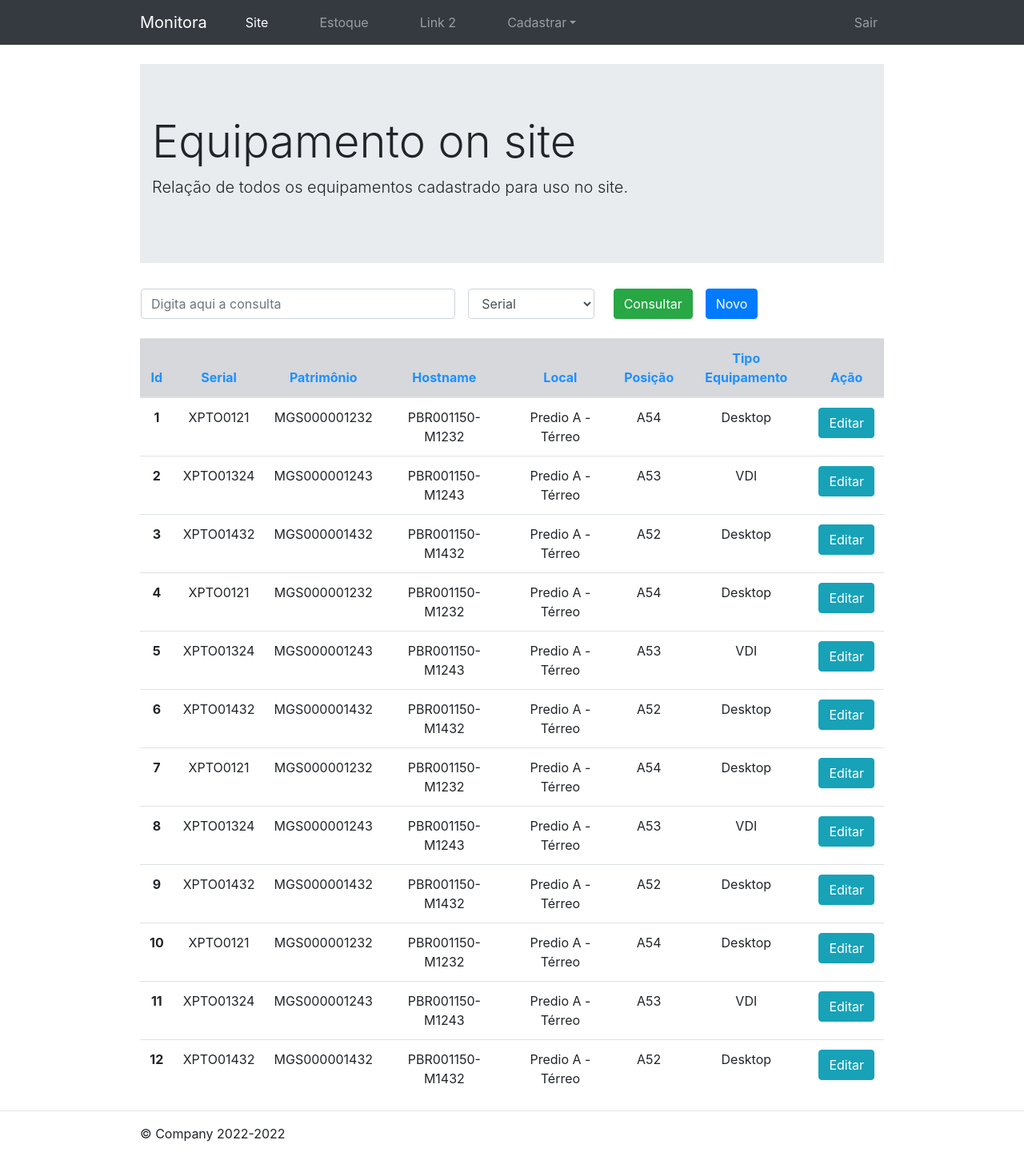
After one commit to jesiqueira/monitora, a Flask app: page /listagem in a window 1280 px wide. The commit adds this page. Shown: the whole page at 80% size. Run offline with Flask 2, Linux system fonts and the light colour scheme; a user stored in the database is signed in; tables that the repository leaves empty hold one stand-in row (values such as "Sample post"); some libraries are stand-ins or nearby versions.

```diff
--- a/app/__init__.py
+++ b/app/__init__.py
@@ -27,9 +27,11 @@ def create_app(config_class=Config):
     # Rotas
     from app.controllers.main.routes import main
     from app.controllers.users.routes import user
+    from app.controllers.equipamento.routes import equipamento
 
     # Registrar Blueprint
     app.register_blueprint(main)
     app.register_blueprint(user)
+    app.register_blueprint(equipamento)
 
     return manager
--- /dev/null
+++ b/app/controllers/equipamento/routes.py
@@ -0,0 +1,142 @@
+from flask import render_template, Blueprint, flash, redirect, url_for
+from flask_login import login_required
+from app.controllers.equipamento.form_disposivo import Equipamento
+
+equipamento = Blueprint('equipamento', __name__)
+
+
+equipamentos = [
+    {
+        'id': 1,
+        'serial': 'XPTO0121',
+        'patrimonio': 'MGS000001232',
+        'hostname': 'PBR001150-M1232',
+        'local': 'Predio A - Térreo',
+        'posicao': 'A54',
+        'tipo': 'Desktop'
+    },
+    {
+        'id': 2,
+        'serial': 'XPTO01324',
+        'patrimonio': 'MGS000001243',
+        'hostname': 'PBR001150-M1243',
+        'local': 'Predio A - Térreo',
+        'posicao': 'A53',
+        'tipo': 'VDI'
+    },
+    {
+        'id': 3,
+        'serial': 'XPTO01432',
+        'patrimonio': 'MGS000001432',
+        'hostname': 'PBR001150-M1432',
+        'local': 'Predio A - Térreo',
+        'posicao': 'A52',
+        'tipo': 'Desktop'
+    },
+    {
+        'id': 4,
+        'serial': 'XPTO0121',
+        'patrimonio': 'MGS000001232',
+        'hostname': 'PBR001150-M1232',
+        'local': 'Predio A - Térreo',
+        'posicao': 'A54',
+        'tipo': 'Desktop'
+    },
+    {
+        'id': 5,
+        'serial': 'XPTO01324',
+        'patrimonio': 'MGS000001243',
+        'hostname': 'PBR001150-M1243',
+        'local': 'Predio A - Térreo',
+        'posicao': 'A53',
+        'tipo': 'VDI'
+    },
+    {
+        'id': 6,
+        'serial': 'XPTO01432',
+        'patrimonio': 'MGS000001432',
+        'hostname': 'PBR001150-M1432',
+        'local': 'Predio A - Térreo',
+        'posicao': 'A52',
+        'tipo': 'Desktop'
+    },
+    {
+        'id': 7,
+        'serial': 'XPTO0121',
+        'patrimonio': 'MGS000001232',
+        'hostname': 'PBR001150-M1232',
+        'local': 'Predio A - Térreo',
+        'posicao': 'A54',
+        'tipo': 'Desktop'
+    },
+    {
+        'id': 8,
+        'serial': 'XPTO01324',
+        'patrimonio': 'MGS000001243',
+        'hostname': 'PBR001150-M1243',
+        'local': 'Predio A - Térreo',
+        'posicao': 'A53',
+        'tipo': 'VDI'
+    },
+    {
+        'id': 9,
+        'serial': 'XPTO01432',
+        'patrimonio': 'MGS000001432',
+        'hostname': 'PBR001150-M1432',
+        'local': 'Predio A - Térreo',
+        'posicao': 'A52',
+        'tipo': 'Desktop'
+    },
+    {
+        'id': 10,
+        'serial': 'XPTO0121',
+        'patrimonio': 'MGS000001232',
+        'hostname': 'PBR001150-M1232',
+        'local': 'Predio A - Térreo',
+        'posicao': 'A54',
+        'tipo': 'Desktop'
+    },
+    {
+        'id': 11,
+        'serial': 'XPTO01324',
+        'patrimonio': 'MGS000001243',
+        'hostname': 'PBR001150-M1243',
+        'local': 'Predio A - Térreo',
+        'posicao': 'A53',
+        'tipo': 'VDI'
+    },
+    {
+        'id': 12,
+        'serial': 'XPTO01432',
+        'patrimonio': 'MGS000001432',
+        'hostname': 'PBR001150-M1432',
+        'local': 'Predio A - Térreo',
+        'posicao': 'A52',
+        'tipo': 'Desktop'
+    }
+
+]
+
+
+@equipamento.route('/listagem')
+@login_required
+def listagem():
+    return render_template('listagem.html', title='Listagem', equipamentos=equipamentos)
+
+
+@equipamento.route('/dispotivo/novo', methods=['GET', 'POST'])
+@login_required
+def novo_equipamento():
+  form = Equipamento()
+  if form.validate_on_submit():
+    flash('Equipamento cadastrado com sucesso.', 'success')
+    return redirect(url_for('equipamento.listagem'))
+  return render_template('create_equipamento.html', title='Novo Equipamento', form=form)
+
+
+
+
+# @disposito.route('/listagem/<int:equipamento_id>/editar')
+# @login_required
+# def editar(equipamento_id):
+#     equipamento =
--- a/app/controllers/main/routes.py
+++ b/app/controllers/main/routes.py
@@ -22,9 +22,3 @@ desktop = {
 def home():
     # print(current_user.id)
     return render_template('home.html', title='Home', local='São Carlos', desktop=desktop)
-
-
-@main.route('/administration')
-@login_required
-def administration():
-    return render_template('layout2.html', title='Home', local='São Carlos', desktop=desktop)
--- /dev/null
+++ b/app/static/CSS/listagem.css
@@ -0,0 +1,7 @@
+.table thead tr th{
+  color: rgb(30,144,255)
+}
+.table thead tr th a{
+  color: rgb(30,144,255);
+  text-decoration: none;
+}
--- /dev/null
+++ b/app/templates/editar.html
@@ -0,0 +1,5 @@
+{% extends 'layout2.html' %}
+
+{% block content %}
+  <h4>Editar</h4>
+{% endblock content %}
--- a/app/templates/layout.html
+++ b/app/templates/layout.html
@@ -37,7 +37,7 @@
                         <ul class="list-unstyled">
                             {% if current_user.is_authenticated %}
                                 <li><a href="{{url_for('user.logout')}}" class="text-white">Sair</a></li>
-                                <li><a href="{{url_for('main.administration')}}" class="text-white">Tela Administrativa</a></li>
+                                <li><a href="{{url_for('equipamento.listagem')}}" class="text-white">Tela Administrativa</a></li>
                             {% else %}
                                 <li><a href="{{url_for('user.login')}}" class="text-white">Logar</a></li>
                             {% endif %}
@@ -65,6 +65,10 @@
     </header>
 
     {% block content %}  {% endblock %}
+    <hr>
+    <footer class="container">
+        <p>&copy; Company 2022-2022</p>
+    </footer>
 
     <script src="{{url_for('static', filename='js/jquery.min.js')}}"></script>
     <script src="{{url_for('static', filename='js/popper.min.js')}}"></script>
--- a/app/templates/layout2.html
+++ b/app/templates/layout2.html
@@ -10,10 +10,16 @@
     <link rel="stylesheet" href="{{url_for('static', filename='css/bootstrap.min.css')}}">
     <link rel="stylesheet" href="{{url_for('static', filename='css/home.css')}}">
     <link rel="stylesheet" href="{{url_for('static', filename='css/admin.css')}}">
+    <link rel="stylesheet" href="{{url_for('static', filename='css/listagem.css')}}">
     <link rel="preconnect" href="https://fonts.googleapis.com">
     <link rel="preconnect" href="https://fonts.gstatic.com" crossorigin>
     <link href="https://fonts.googleapis.com/css2?family=Courgette&display=swap" rel="stylesheet">
 
+    {% if title %}
+    <title>Monitora - {{title}}</title>
+    {% else %}
+    <table>Monitora</table>
+    {% endif %}
 
     <style>
       .bd-placeholder-img {
@@ -36,7 +42,7 @@
 
     <nav class="navbar navbar-expand-lg navbar-dark bg-dark">
       <div class="container">
-        <a class="navbar-brand" href="#">Monitora</a>
+        <a class="navbar-brand" href="{{url_for('main.home')}}">Monitora</a>
         <button class="navbar-toggler" type="button" data-toggle="collapse" data-target="#navbars" aria-controls="navbars" aria-expanded="false" aria-label="Toggle navigation">
           <span class="navbar-toggler-icon"></span>
         </button>
@@ -44,10 +50,10 @@
         <div class="collapse navbar-collapse" id="navbars">
           <ul class="navbar-nav mr-auto">
             <li class="nav-item px-4 active">
-              <a class="nav-link" href="#">Estoque <span class="sr-only">(current)</span></a>
+              <a class="nav-link" href="{{url_for('equipamento.listagem')}}">Site<span class="sr-only">(current)</span></a>
             </li>
             <li class="nav-item px-4">
-              <a class="nav-link" href="#">Link</a>
+              <a class="nav-link" href="#">Estoque</a>
             </li>
             <li class="nav-item px-4">
               <a class="nav-link" href="#">Link 2</a>
@@ -55,9 +61,9 @@
             <li class="nav-item px-4 dropdown">
               <a class="nav-link dropdown-toggle" href="#" data-toggle="dropdown" aria-expanded="false">Cadastrar</a>
               <div class="dropdown-menu">
-                <a class="dropdown-item" href="#">Usuários</a>
                 <a class="dropdown-item" href="#">Estoque</a>
-                <a class="dropdown-item" href="#">Something else here</a>
+                <a class="dropdown-item" href="{{url_for('user.novo_usuario')}}">Usuários</a>
+                <a class="dropdown-item" href="#">Site</a>
               </div>
             </li>
           </ul>
@@ -70,13 +76,12 @@
       </div>
     </nav>
 
-    <header>
-
-    </header>
-
     {% block content %}  {% endblock %}
 
-
+    <hr>
+    <footer class="container">
+      <p>&copy; Company 2022-2022</p>
+    </footer>
     <script src="{{url_for('static', filename='js/jquery.min.js')}}"></script>
     <script src="{{url_for('static', filename='js/popper.min.js')}}"></script>
     <script src="{{url_for('static', filename='js/bootstrap.min.js')}}"></script>
--- /dev/null
+++ b/app/templates/listagem.html
@@ -0,0 +1,59 @@
+{% extends 'layout2.html' %}
+
+{% block content %}
+<div class="container">
+  <header>
+      <div class="jumbotron jumbotron-fluid mt-4">
+        <div class="container">
+          <h1 class="display-4">Equipamento on site </h1>
+          <p class="lead">Relação de todos os equipamentos cadastrado para uso no site.</p>
+        </div>
+      </div>
+      <!-- <h2 class="my-3">Listagem</h2> -->
+      <form action="#" class="ml-3 mb-4">
+        <div class="form-group">
+          <div class="row">
+            <input type="text" class="form-control col-md-5" name="consulta" placeholder="Digita aqui a consulta">
+            <select class="form-control col-md-2 ml-3" name="campo" id="">
+              <option value="serial">Serial</option>
+              <option value="patrimonio">Patrimonio</option>
+              <option value="local">Local</option>
+            </select>
+            <button type="submit" class="btn btn-success ml-4">Consultar</button>
+            <a class="btn btn-primary ml-3" href="{{url_for('equipamento.novo_equipamento')}}" role="button">Novo</a>
+          </div>
+        </div>
+      </form>
+  </header>
+  <main>
+      <table class="table table-hover text-center">
+        <thead>
+          <tr class="table-secondary">
+            <th scope="col"><a href="#">Id</a></th>
+            <th scope="col"><a href="#">Serial</a></th>
+            <th scope="col"><a href="#">Patrimônio</a></th>
+            <th scope="col"><a href="#">Hostname</a></th>
+            <th scope="col"><a href="#">Local</a></th>
+            <th scope="col"><a href="#">Posição</a></th>
+            <th scope="col"><a href="#">Tipo Equipamento</a></th>
+            <th scope="col">Ação</th>
+          </tr>
+        </thead>
+        <tbody>
+            {% for dados in equipamentos%}
+              <tr>
+                <th scope="row">{{dados.id}}</th>
+                <td>{{dados.serial}}</td>
+                <td>{{dados.patrimonio}}</td>
+                <td>{{dados.hostname}}</td>
+                <td>{{dados.local}}</td>
+                <td>{{dados.posicao}}</td>
+                <td>{{dados.tipo}}</td>
+                <td><a class="btn btn-info" href="#" role="button">Editar</a></td>
+              </tr>
+            {% endfor %}
+        </tbody>
+      </table>
+    </main>
+</div>
+{% endblock content %}
```
Also changed, not shown: app/controllers/equipamento/form_disposivo.py (added, +12 -0 lines), app/controllers/main/form.py (added, +13 -0 lines), app/controllers/users/form.py (+9 -3 lines), app/controllers/users/routes.py (+10 -3 lines), app/templates/create_equipamento.html (added, +63 -0 lines), app/templates/criar_usuario.html (added, +69 -0 lines), app/templates/home.html (+1 -8 lines), app/controllers/equipamento/__init__.py (added).
